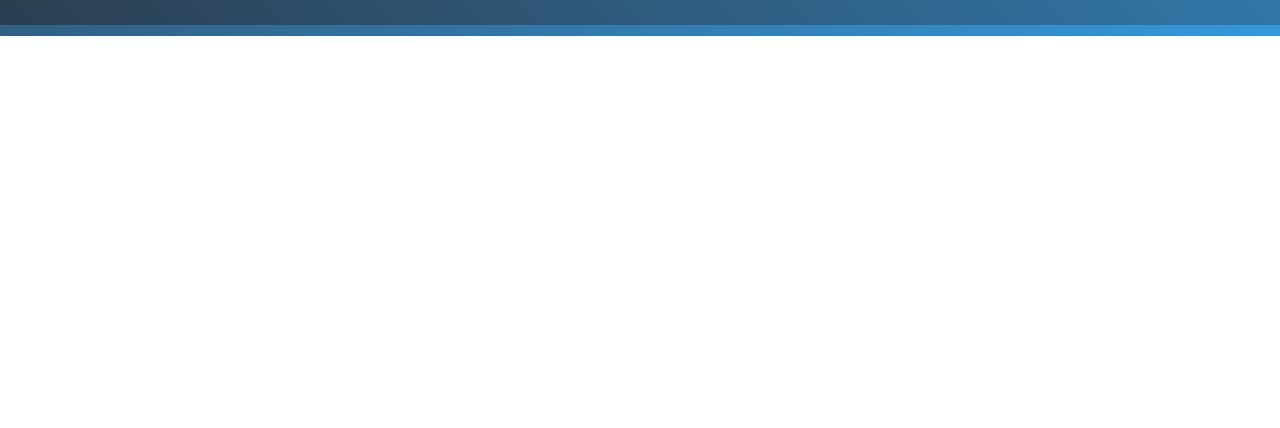
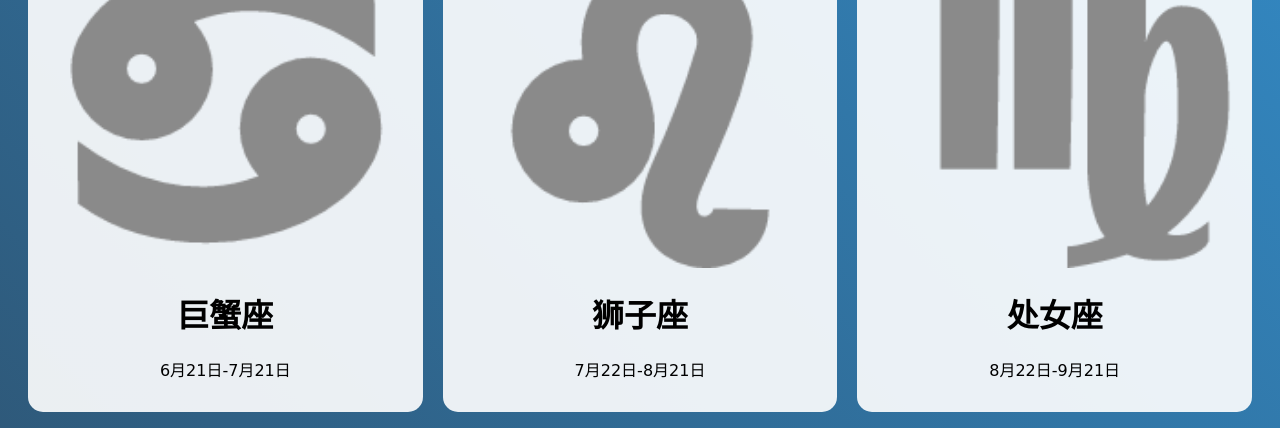
Before and after one commit to ggboy2580/ggboy2580.github.io, a plain HTML site: page index.html in a window 1280 px wide. Shown: the part 764-1192 px from the top of the page. Before the commit the page ends 800 px from the top, so only its background shows below. Drawn offline with Linux system fonts and the light colour scheme.

Commit message:
Update style.css

```diff
--- a/style.css
+++ b/style.css
@@ -10,7 +10,7 @@ body {
 
 .zodiac-grid {
     display: grid; /* 网格布局 */
-    grid-template-columns: repeat(6, 1fr);/* 四列，每列等宽 */
+    grid-template-columns: repeat(3, 1fr);/* 四列，每列等宽 */
     gap: 20px;/* 卡片之间的间距 */
     padding: 20px;/* 卡片之间的间距 */
 }
```
